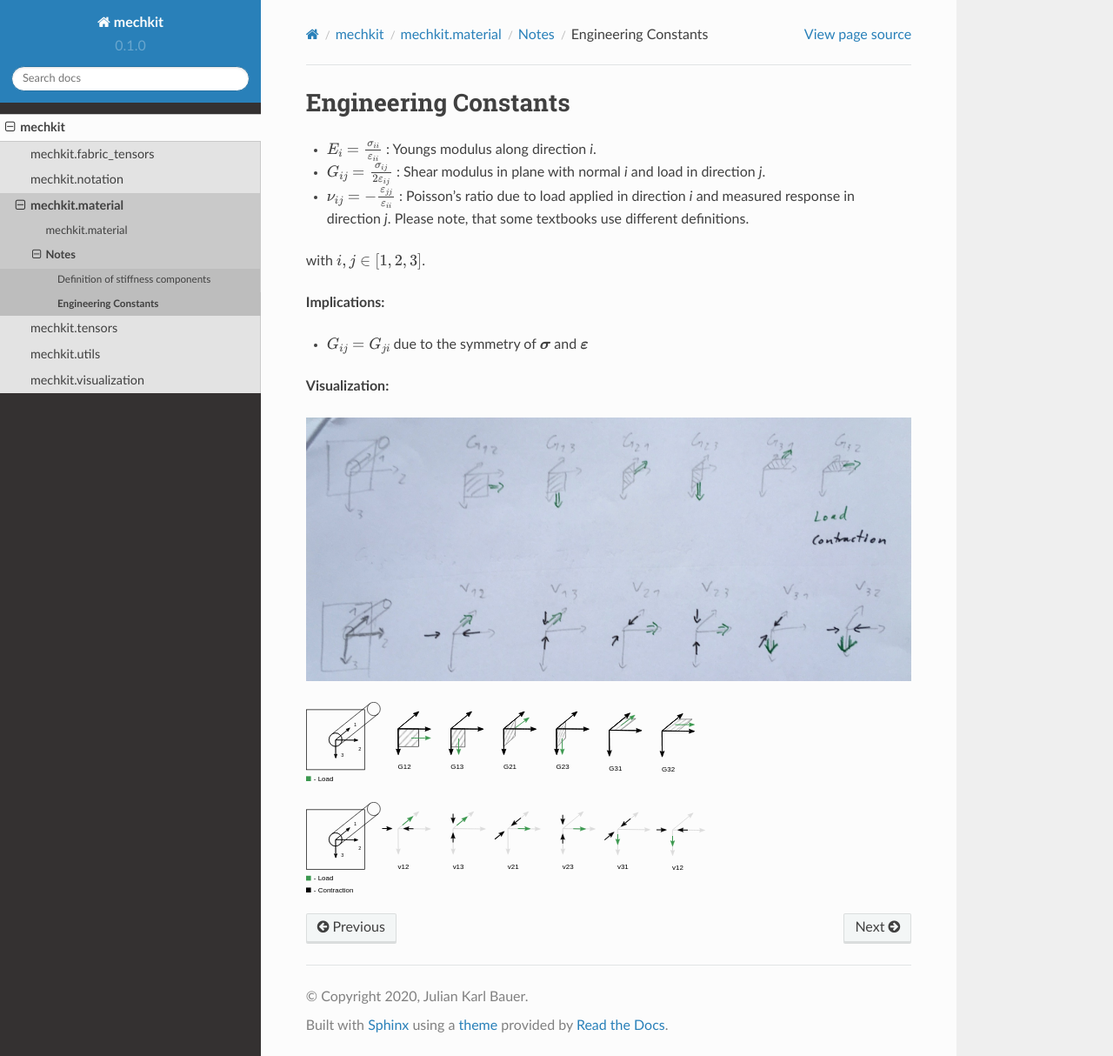
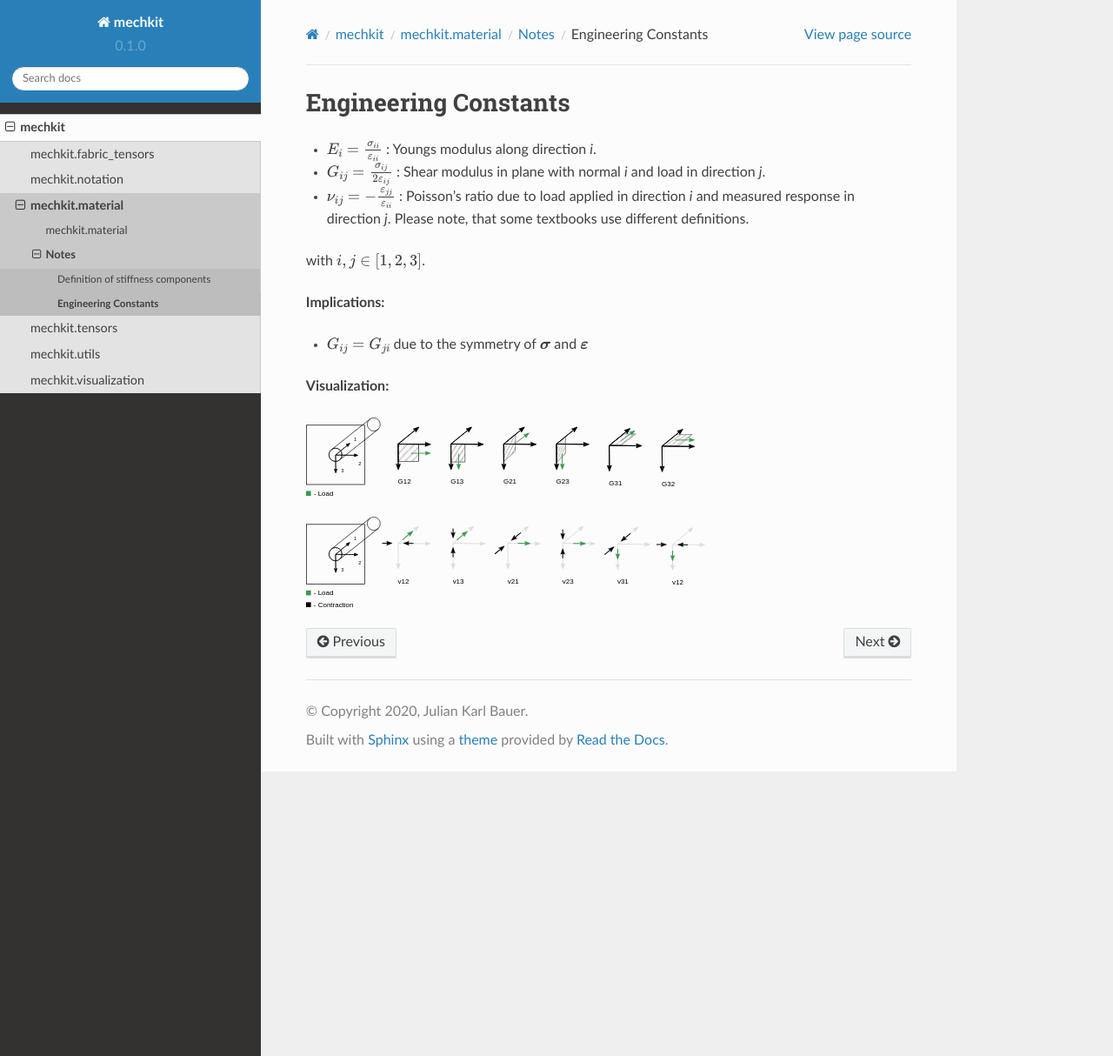
Before and after one commit to JulianKarlBauer/mechkit, a Sphinx documentation site: the page built from docs/source/material_notes_engineeringConstants.rst, in a window 1280 px wide and 1214 px high. Shown: the whole window at 87% size. Built offline with Sphinx 7.4.7 and the Read the Docs theme 2.0.0, drawn with Linux system fonts in a browser that asks for light colours.

Commit message:
Remove old drawing

```diff
--- a/docs/source/material_notes_engineeringConstants.rst
+++ b/docs/source/material_notes_engineeringConstants.rst
@@ -20,8 +20,6 @@ with :math:`i, j \in [1, 2, 3]`.
 
 **Visualization:**
 
-.. image:: images/material_engineering_constants.jpg
-
 .. image:: images/material_engineering_constants_shear.svg
 
 .. image:: images/material_engineering_constants_poissons.svg
```
